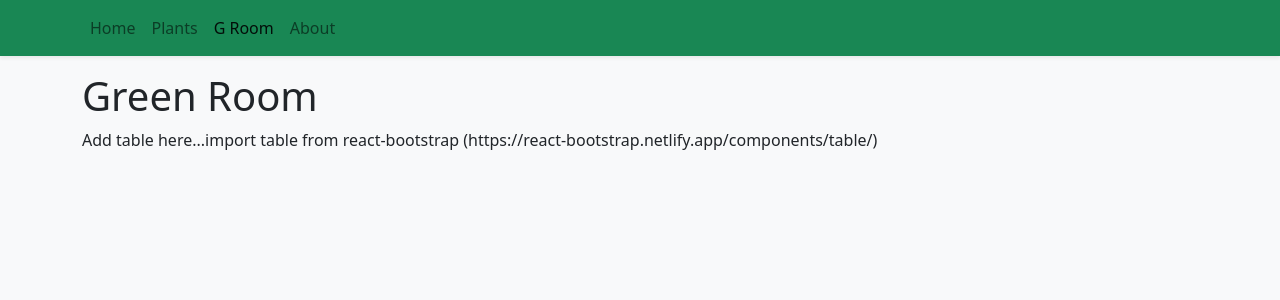
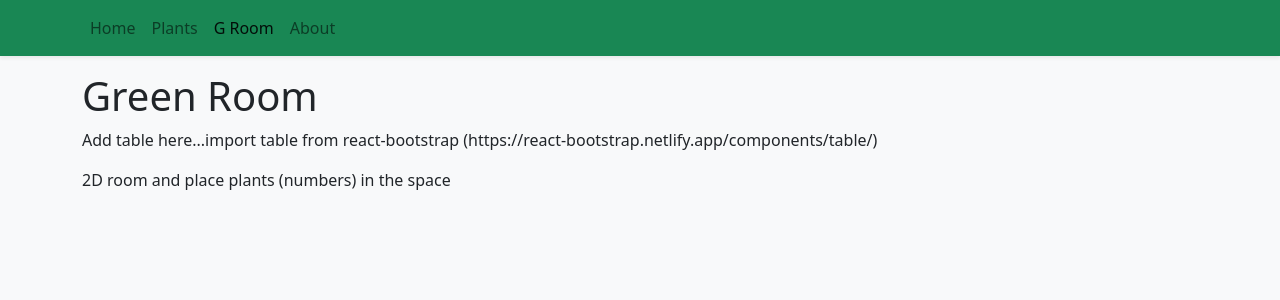
Before and after one commit to hseiji/green-room-app, a React (Vite) app: page /groom in a window 1280 px wide. Shown: the top 300 px of the page. Built offline with nearby package versions, Linux system fonts and the light colour scheme.

Commit message:
add comments to GR

```diff
--- a/src/pages/GRomm.tsx
+++ b/src/pages/GRomm.tsx
@@ -6,6 +6,7 @@ export function GRoom() {
         Add table here...import table from react-bootstrap
         (https://react-bootstrap.netlify.app/components/table/)
       </p>
+      <p>2D room and place plants (numbers) in the space</p>
     </>
   )
 }
```
